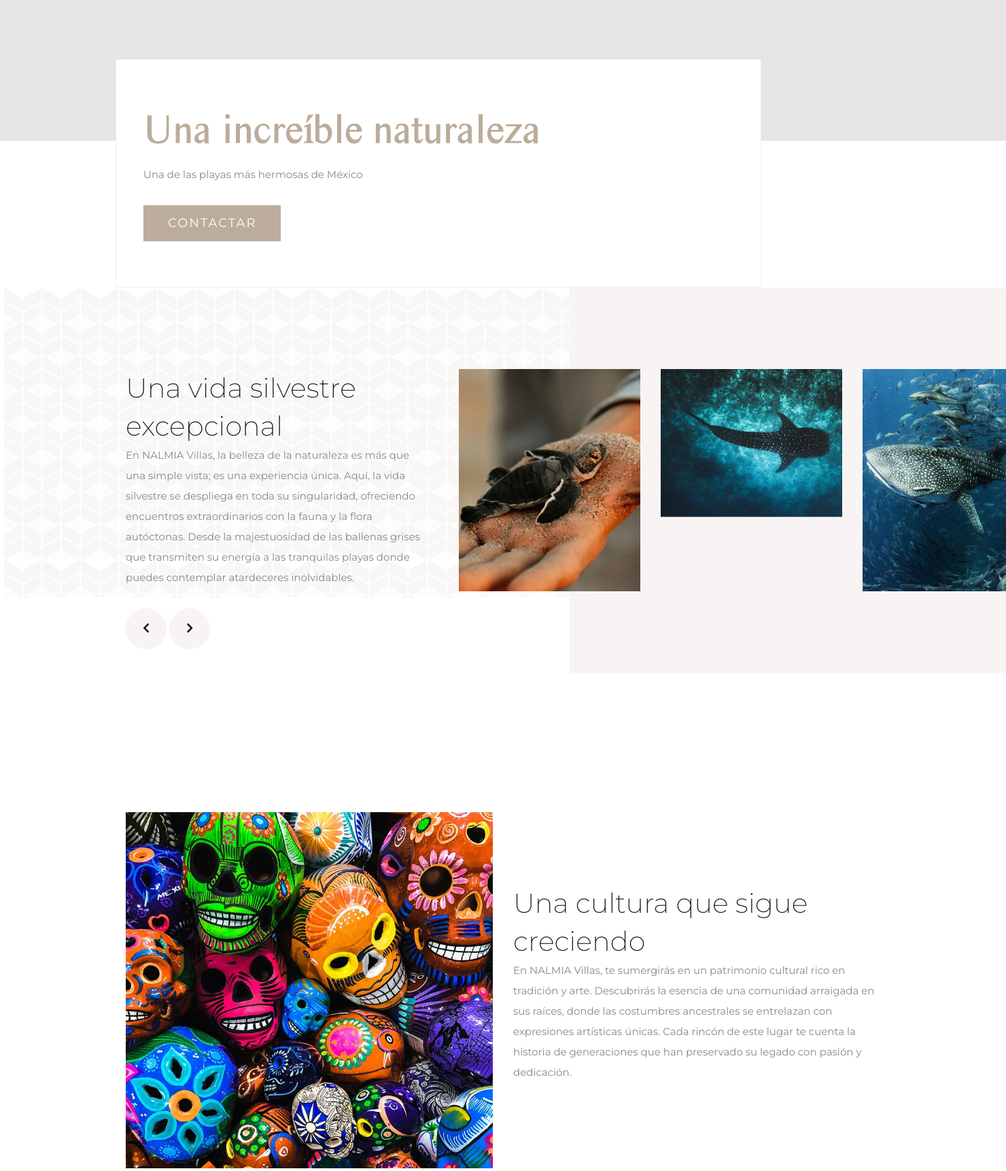
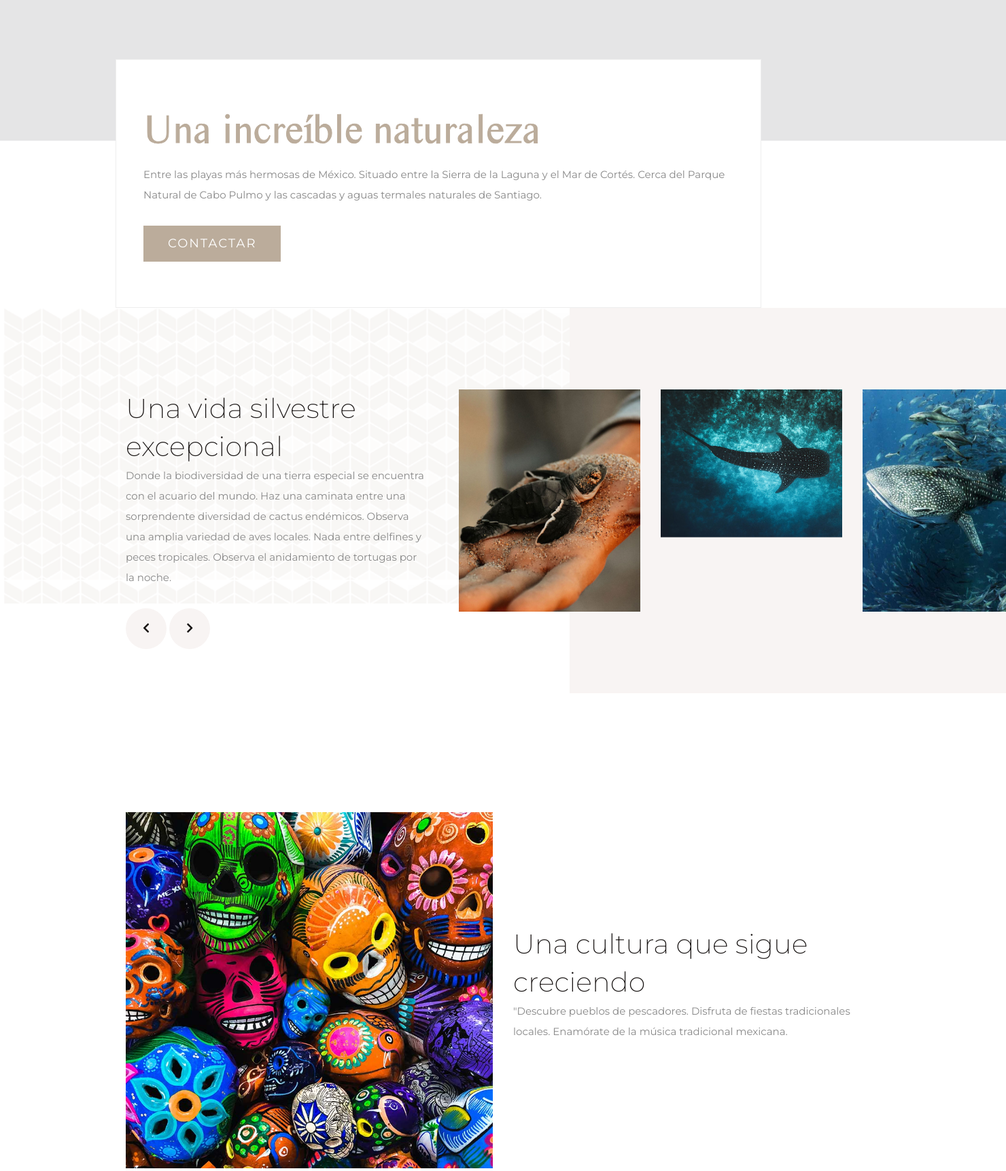
Before and after one commit to Ivonnemtz96/Nalmia, a PHP site: page /bcs in a window 1480 px wide; the page is wider, and only the part inside the window is pictured. Shown: the part 1717-3440 px from the top of that part at 68% size. Run offline with PHP 8.4, Linux system fonts and the light colour scheme.

Commit message:
bcs ok cambio en textos

```diff
--- a/modules/bcs.php
+++ b/modules/bcs.php
@@ -52,7 +52,8 @@
         <div class="row">
             <div class="col-lg-10 col-md-10 item-bx">
                 <h2 class="custom-font numb">Una increíble naturaleza</h2>
-                <p>Una de las playas más hermosas de México</p>
+                <p>Entre las playas más hermosas de México. Situado entre la Sierra de la Laguna y el Mar de Cortés.
+                    Cerca del Parque Natural de Cabo Pulmo y las cascadas y aguas termales naturales de Santiago.</p>
                 <a href="#contacto" class="btn-curve btn-color mt-30">
                     <span>Contactar</span>
                 </a>
@@ -72,11 +73,10 @@
                 <div class="tit">
                     <h2 class="wow flipInX" data-wow-delay=".5s">Una vida silvestre excepcional</h2>
                     <p class="wow fadeInUp" data-wow-delay=".3s">
-                        En NALMIA Villas, la belleza de la naturaleza es más que una simple vista; es una experiencia
-                        única. Aquí, la vida silvestre se despliega en toda su singularidad, ofreciendo encuentros
-                        extraordinarios con la fauna y la flora autóctonas. Desde la majestuosidad de las ballenas
-                        grises que transmiten su energía a las tranquilas playas donde puedes contemplar atardeceres
-                        inolvidables.
+                        Donde la biodiversidad de una tierra especial se encuentra con el acuario del mundo. Haz una
+                        caminata entre una sorprendente diversidad de cactus endémicos. Observa una amplia variedad de
+                        aves locales. Nada entre delfines y peces tropicales. Observa el anidamiento de tortugas por la
+                        noche.
                     </p>
                     <div class="navs mt-30 wow fadeInUp" data-wow-delay=".3s">
                         <span class="prev">
@@ -135,10 +135,8 @@
                 <h2>Una cultura que sigue creciendo</h2>
                 <div class="txt-cont">
                     <p class="mb-20">
-                        En NALMIA Villas, te sumergirás en un patrimonio cultural rico en tradición y arte. Descubrirás
-                        la esencia de una comunidad arraigada en sus raíces, donde las costumbres ancestrales se
-                        entrelazan con expresiones artísticas únicas. Cada rincón de este lugar te cuenta la historia de
-                        generaciones que han preservado su legado con pasión y dedicación.
+                        "Descubre pueblos de pescadores. Disfruta de fiestas tradicionales locales. Enamórate de la
+                        música tradicional mexicana.
                     </p>
                 </div>
             </div>
@@ -155,9 +153,8 @@
                 <h2>Una exquisita gastronomía</h2>
                 <div class="txt-cont">
                     <p class="mb-20">
-                        Desde las festividades tradicionales que celebran siglos de costumbres arraigadas hasta las
-                        iniciativas innovadoras que definen el futuro, NALMIA es un lugar donde el respeto por el pasado
-                        se entrelaza con la visión del mañana.
+                        Disfruta de la pesca del día. Prueba alimentos orgánicos de ranchos locales. Aprecia las frutas
+                        silvestres del campo.
                     </p>
                 </div>
             </div>
@@ -197,8 +194,8 @@
                 <h2>Una comunidad activa</h2>
                 <div class="txt-cont">
                     <p class="mb-20">
-                        Meet American expats and welcoming locals. <br>
-                        Participate in the local associations and projects.
+                        Conoce a expatriados estadounidenses y a locales acogedores. Participa en las asociaciones
+                        locales y proyectos.
                     </p>
                 </div>
             </div>
```
